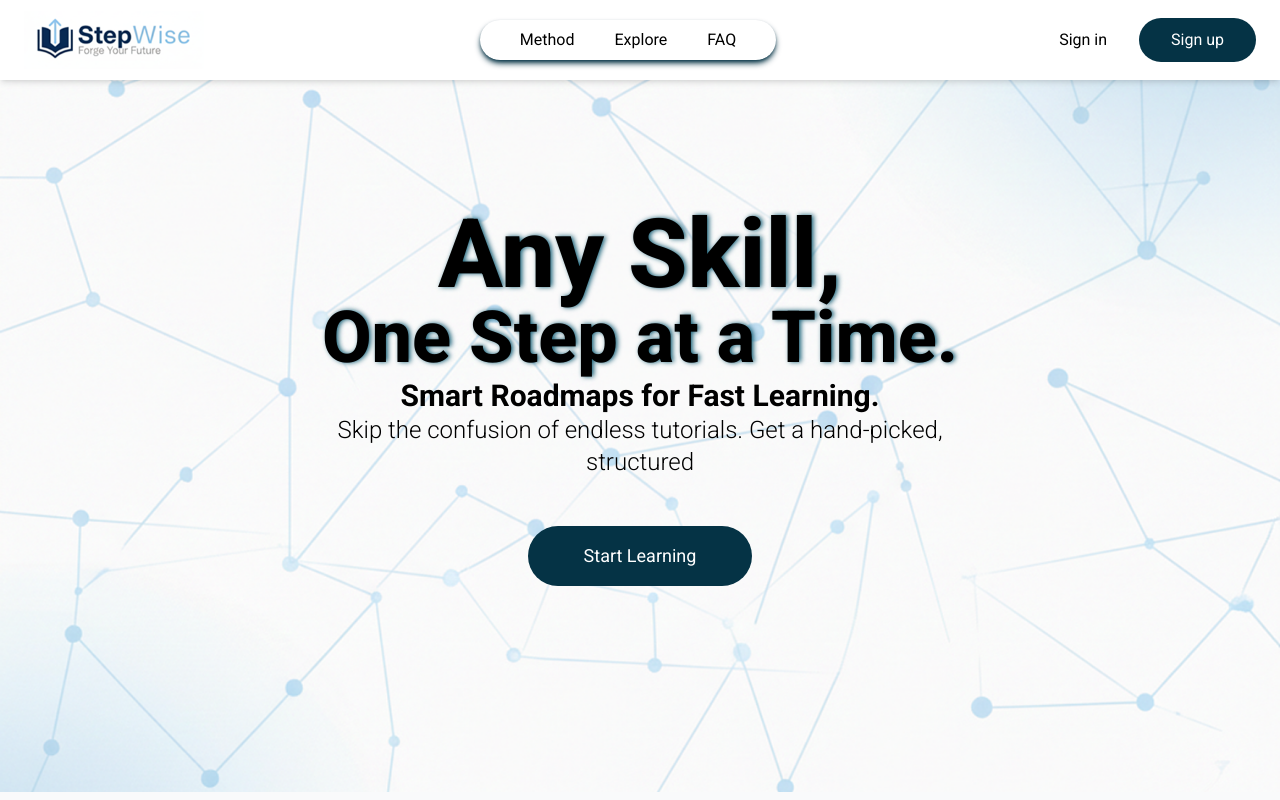
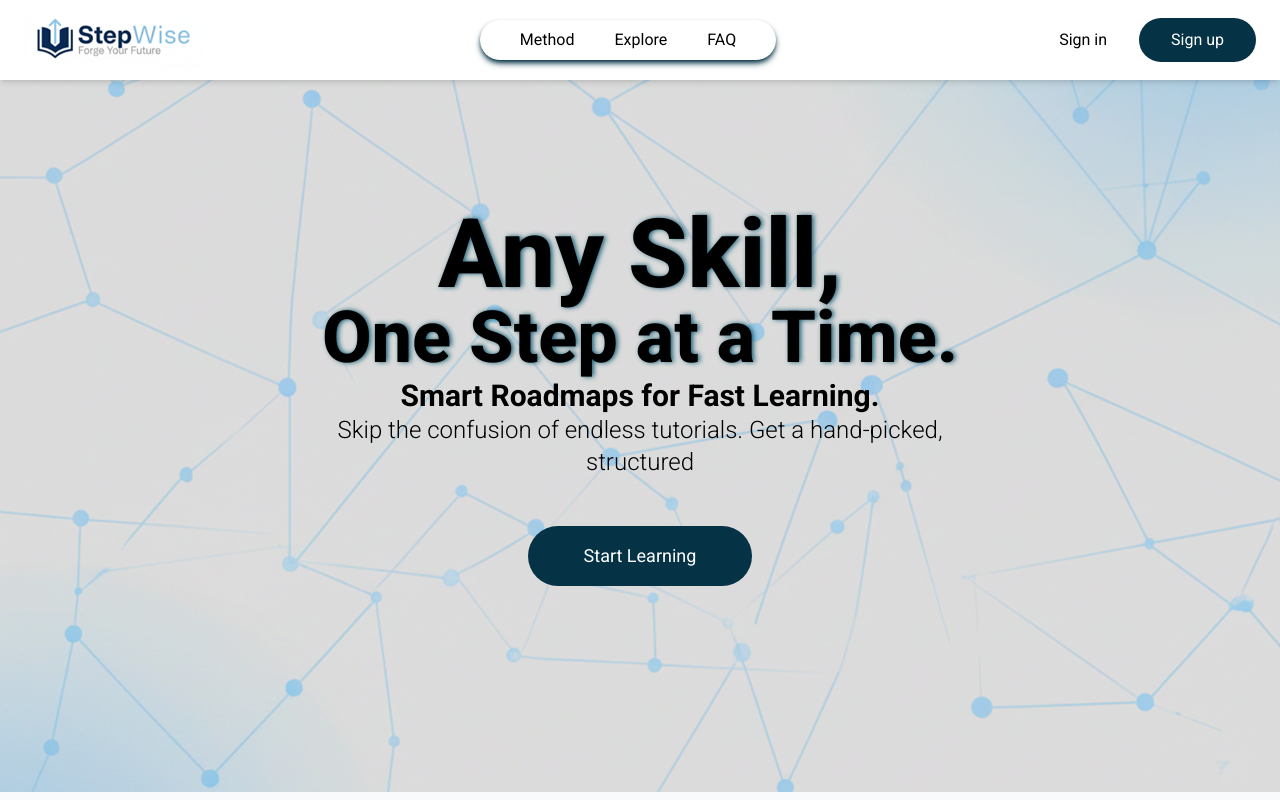
Before and after one commit to Step-Wise-Roadmaps/Step-Wise, a React (Vite) app in the folder Frontend/: page / in a window 1280 px wide. Shown: the top 800 px of the page. Built offline with nearby package versions, Linux system fonts and the light colour scheme.

Commit message:
feat: add filters

```diff
--- a/Frontend/src/page/Hero.jsx
+++ b/Frontend/src/page/Hero.jsx
@@ -11,7 +11,7 @@ function Hero() {
             <div>
                 <div className='relative'>
                     <div className='flex flex-col justify-center'>
-                        <img className='object-cover bg-no-repeat bg-center mt-20 h-[89vh]'
+                        <img className='object-cover saturate-200 contrast-75 bg-no-repeat bg-center mt-20 h-[89vh]'
                         src={heroImgg}
                         alt="Hero Image" />
 
```
